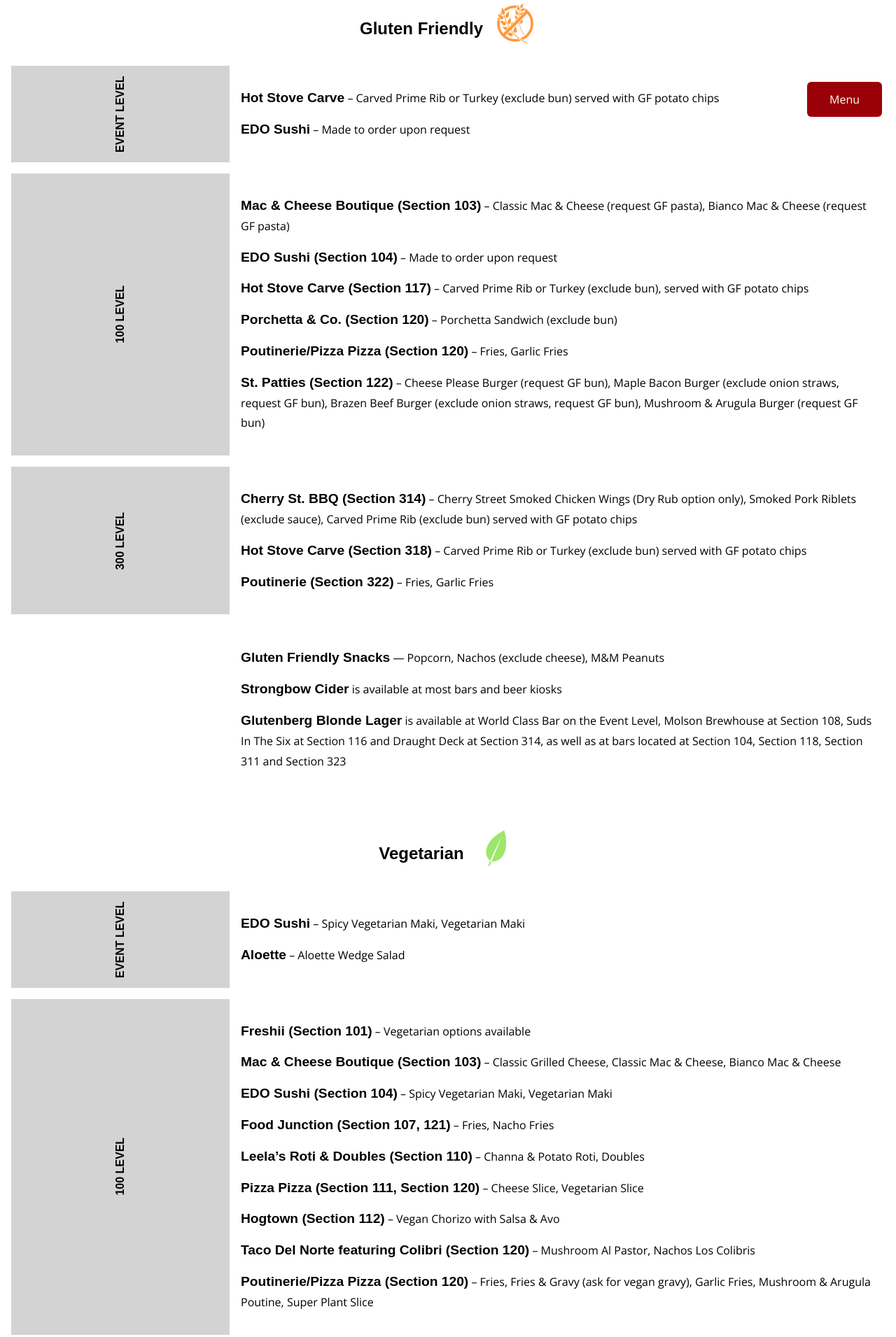
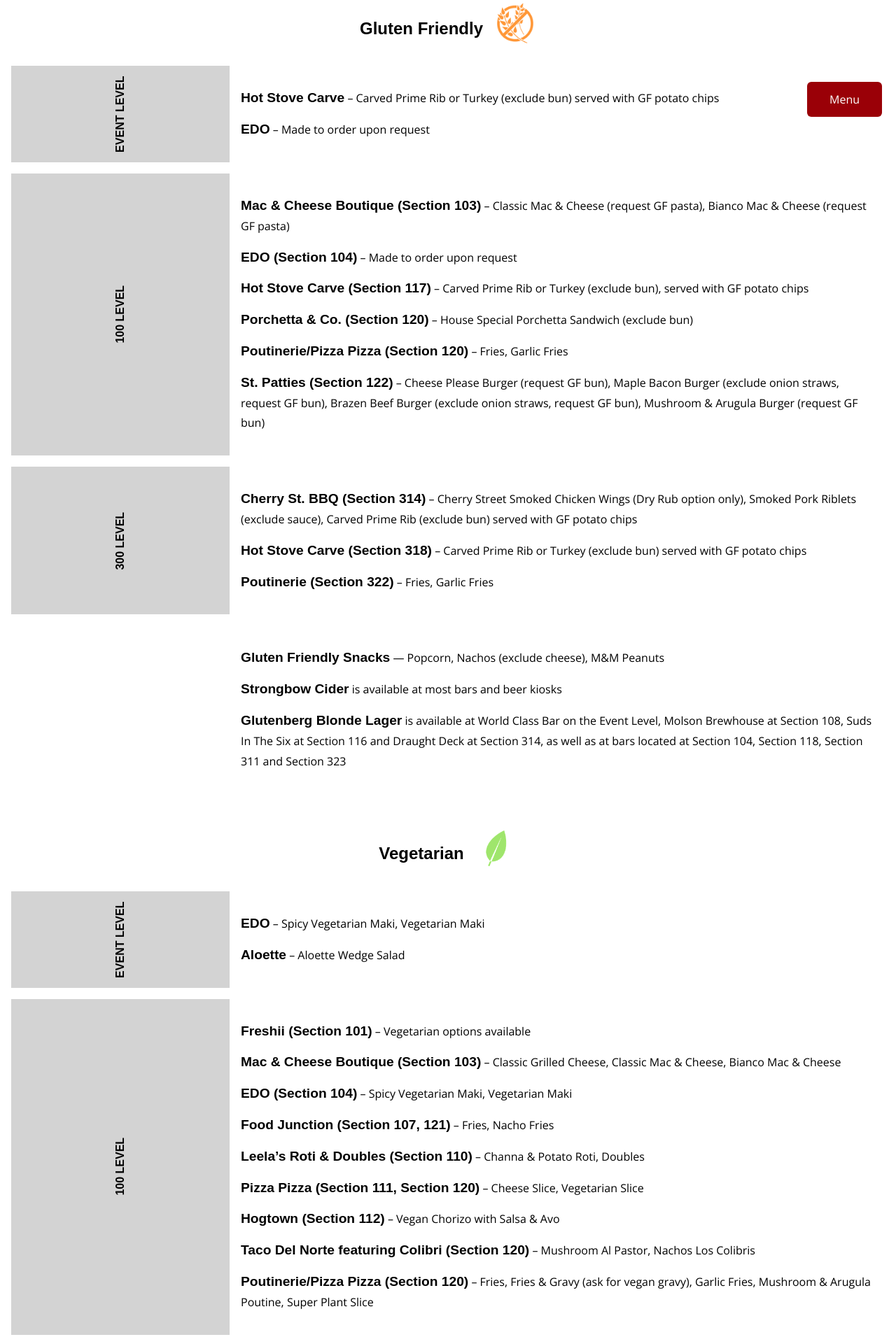
Before and after one commit to tlajack/concessions-scotiabank, a Gatsby site: page /specialty-food in a window 1280 px wide. Shown: the part 613-2524 px from the top of the page at 70% size. Built offline with nearby package versions, Linux system fonts and the light colour scheme; Gatsby itself is replaced by a stand-in of ours; a web font is replaced by a local one.

Commit message:
editorial changes - edo

```diff
--- a/src/pages/specialty-food.js
+++ b/src/pages/specialty-food.js
@@ -223,7 +223,7 @@
                 (exclude bun) served with GF potato chips
               </p>
               <p>
-                <strong>EDO Sushi</strong> – Made to order upon request
+                <strong>EDO</strong> – Made to order upon request
               </p>
             </div>
           </div>
@@ -239,16 +239,15 @@
                 pasta){" "}
               </p>
               <p>
-                <strong>EDO Sushi (Section 104)</strong> – Made to order upon
-                request
+                <strong>EDO (Section 104)</strong> – Made to order upon request
               </p>
               <p>
                 <strong>Hot Stove Carve (Section 117)</strong> – Carved Prime
                 Rib or Turkey (exclude bun), served with GF potato chips
               </p>
               <p>
-                <strong>Porchetta & Co. (Section 120)</strong> – Porchetta
-                Sandwich (exclude bun)
+                <strong>Porchetta & Co. (Section 120)</strong> – House Special
+                Porchetta Sandwich (exclude bun)
               </p>
               <p>
                 <strong>Poutinerie/Pizza Pizza (Section 120)</strong> – Fries,
@@ -322,8 +321,7 @@
             </div>
             <div className="content">
               <p>
-                <strong>EDO Sushi</strong> – Spicy Vegetarian Maki, Vegetarian
-                Maki
+                <strong>EDO</strong> – Spicy Vegetarian Maki, Vegetarian Maki
               </p>
               <p>
                 <strong>Aloette</strong> – Aloette Wedge Salad
@@ -344,8 +342,8 @@
                 Grilled Cheese, Classic Mac & Cheese, Bianco Mac & Cheese
               </p>
               <p>
-                <strong>EDO Sushi (Section 104)</strong> – Spicy Vegetarian
-                Maki, Vegetarian Maki
+                <strong>EDO (Section 104)</strong> – Spicy Vegetarian Maki,
+                Vegetarian Maki
               </p>
               <p>
                 <strong>Food Junction (Section 107, 121)</strong> – Fries, Nacho
@@ -428,8 +426,7 @@
             </div>
             <div className="content">
               <p>
-                <strong>EDO Sushi</strong> – Vegan options available upon
-                request
+                <strong>EDO</strong> – Vegan options available upon request
               </p>
             </div>
           </div>
@@ -443,8 +440,8 @@
                 (with falafel), other Vegan options available
               </p>
               <p>
-                <strong>EDO Sushi (Section 104)</strong> – Vegan options
-                available upon request
+                <strong>EDO (Section 104)</strong> – Vegan options available
+                upon request
               </p>
               <p>
                 <strong>Leela’s Roti & Doubles (Section 110)</strong> – Channa &
```
